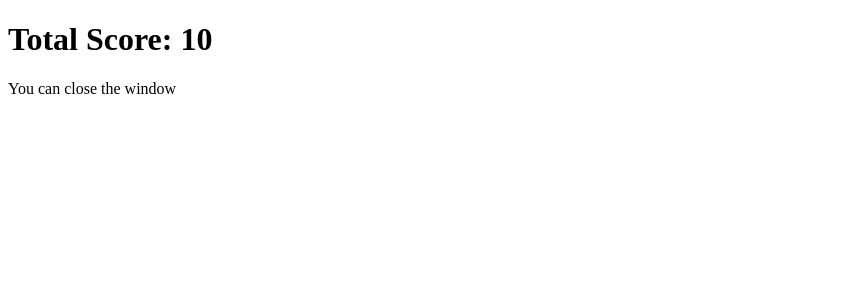
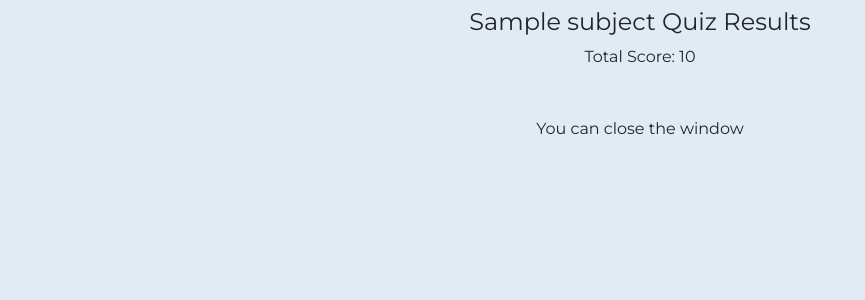
Before and after one commit to Avinash-Gummadi/django_vta, a Django app: template templates/vta/results.html in a window 1280 px wide. Shown: the top 300 px of the page, without its empty margins (0-865 px from the left). Run offline with Django 4.2, Linux system fonts and the light colour scheme; the template is opened without the code that fills it: most values are stand-ins (such as "Sample title", 1, 10 or a date in 2020); parts of the project's set-up code (start-up, migrations or seed data) failed here and were passed over.

Commit message:
result changes

```diff
--- a/static/vta_assets/css/quizpage.css
+++ b/static/vta_assets/css/quizpage.css
@@ -5,7 +5,7 @@
 }
 body {
   background-color: rgb(225, 235, 243);
-    font-family: 'Montserrat', sans-serif;
+  font-family: "Montserrat", sans-serif;
 }
 body::-webkit-scrollbar {
   display: none;
@@ -15,15 +15,3 @@ body {
   -ms-overflow-style: none;
   scrollbar-width: none;
 }
-  .inProgress {
-    margin-top: 8vh;
-  }
-
-  .inProgressHeading {
-    font-size: xx-large;
-    font-weight: 600;
-  }
-  .question{
-    font-size: x-large;
-    font-weight: 600;
-  }
--- a/templates/vta/index.html
+++ b/templates/vta/index.html
@@ -3,7 +3,7 @@
 <html lang="en" dir="ltr">
   <head>
     <meta charset="utf-8" />
-    <title>Home Page</title>
+    <title>V.T.A Chatbot Page</title>
     <link
       href="https://maxcdn.bootstrapcdn.com/font-awesome/4.6.3/css/font-awesome.min.css"
       rel="stylesheet"
@@ -47,7 +47,7 @@
 
     <nav class="navbar navbar-expand-lg navbar-light bg-white">
     <div class="container-fluid">
-      <a class="navbar-brand" href="#">
+      <a class="navbar-brand" href="/home/">
         Welcome, <strong>{{user.person_name}}!</strong>
       </a>
       <div class="collapse navbar-collapse" id="navbarNavAltMarkup">
--- a/templates/vta/quizpaper.html
+++ b/templates/vta/quizpaper.html
@@ -17,6 +17,12 @@
       integrity="sha384-ka7Sk0Gln4gmtz2MlQnikT1wXgYsOg+OMhuP+IlRH9sENBO0LRn5q+8nbTov4+1p"
       crossorigin="anonymous"
     ></script>
+    <link rel="preconnect" href="https://fonts.googleapis.com" />
+    <link rel="preconnect" href="https://fonts.gstatic.com" crossorigin />
+    <link
+      href="https://fonts.googleapis.com/css2?family=Montserrat&display=swap"
+      rel="stylesheet"
+    />
     <script
       type="text/javascript"
       src="https://cdnjs.cloudflare.com/ajax/libs/jquery/2.1.3/jquery.min.js"
--- a/templates/vta/results.html
+++ b/templates/vta/results.html
@@ -1,11 +1,43 @@
+{% load static %}
 <!DOCTYPE html>
 <html lang="en" dir="ltr">
   <head>
     <meta charset="utf-8" />
-    <title></title>
+    <link
+      href="https://cdn.jsdelivr.net/npm/bootstrap@5.1.3/dist/css/bootstrap.min.css"
+      rel="stylesheet"
+      integrity="sha384-1BmE4kWBq78iYhFldvKuhfTAU6auU8tT94WrHftjDbrCEXSU1oBoqyl2QvZ6jIW3"
+      crossorigin="anonymous"
+    />
+    <!-- JavaScript Bundle with Popper -->
+    <script
+      src="https://cdn.jsdelivr.net/npm/bootstrap@5.1.3/dist/js/bootstrap.bundle.min.js"
+      integrity="sha384-ka7Sk0Gln4gmtz2MlQnikT1wXgYsOg+OMhuP+IlRH9sENBO0LRn5q+8nbTov4+1p"
+      crossorigin="anonymous"
+    ></script>
+    <link href="https://cdn.jsdelivr.net/npm/bootstrap@5.0.2/dist/css/bootstrap.min.css" rel="stylesheet"
+    integrity="sha384-EVSTQN3/azprG1Anm3QDgpJLIm9Nao0Yz1ztcQTwFspd3yD65VohhpuuCOmLASjC" crossorigin="anonymous">
+  <link rel="preconnect" href="https://fonts.googleapis.com">
+  <link rel="preconnect" href="https://fonts.gstatic.com" crossorigin>
+  <link href="https://fonts.googleapis.com/css2?family=Montserrat&display=swap" rel="stylesheet">
+    <title>{{subject}} - Results</title>
+    <link rel="stylesheet" href="{% static 'vta_assets/css/quizpage.css' %}" />
   </head>
   <body>
-    <h1>Total Score: {{total}}</h1>
-    <p>You can close the window</p>
+    <div class="container inProgress">
+      <!-- <p class="p-0 inProgressHeading">
+        {{subject}} Results
+      </p> -->
+
+      <!-- <h1>Total Score: {{total}}</h1> -->
+      <div class="text-center">
+        <div class="resultBox">
+          <h4 class="mt-2">{{subject}} Quiz Results</h4>
+          <stong>Total Score: </strong>{{total}}
+        </div>
+
+        <p class="mt-5">You can close the window</p>
+      </div>
+    </div>
   </body>
 </html>
--- a/vta/views.py
+++ b/vta/views.py
@@ -45,7 +45,7 @@ def quiz(request,subject):
             print(ans)
             if ans == question.answer:
                 count+=1
-        return render(request,'vta/results.html',{'total':count})
+        return render(request,'vta/results.html',{'total':count,'subject':subject.capitalize()})
     return render(request,'vta/quizpage.html',{'questions': questions,'subject':subject,'csubject':subject.upper()})
 
 def register(request):
```
Also changed, not shown: db.sqlite3. Lines whose indentation alone changed are shown as unchanged.
